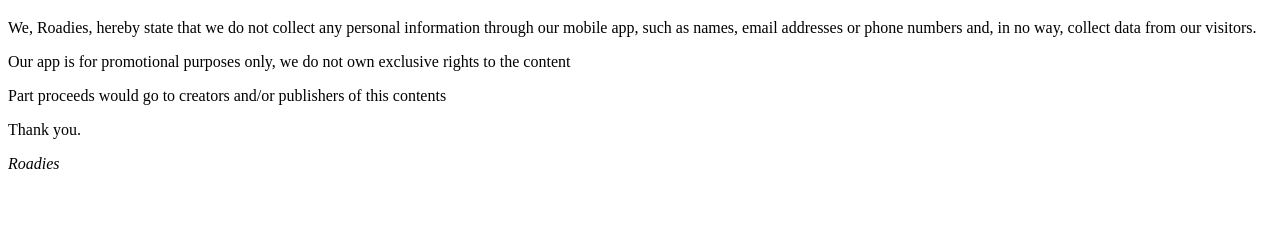
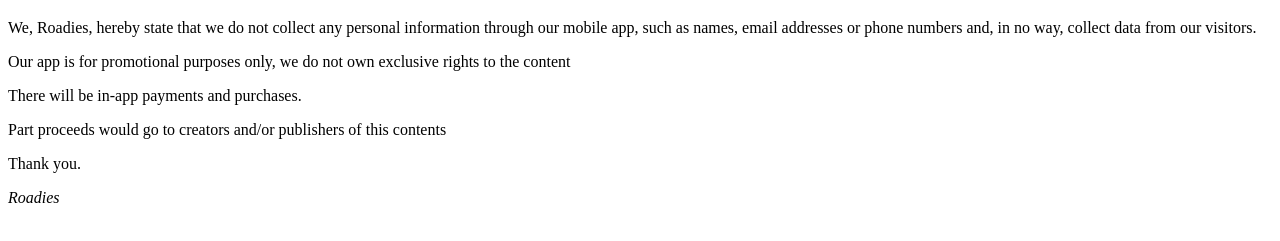
Before and after one commit to Eduqii/Roadies, a plain HTML site: page PrivacyPolicy/index.html in a window 1280 px wide. Shown: the part 61-302 px from the top of the page. Drawn offline with Linux system fonts and the light colour scheme.

Commit message:
Update index.html

```diff
--- a/PrivacyPolicy/index.html
+++ b/PrivacyPolicy/index.html
@@ -14,6 +14,8 @@
 
     <P>Our app is for promotional purposes only, we do not own exclusive rights to the content </P>
 
+    <P> There will be in-app payments and purchases. </P>
+
     <P> Part proceeds would go to creators and/or publishers of this contents </P>
 
     <P>Thank you.</P>
```
